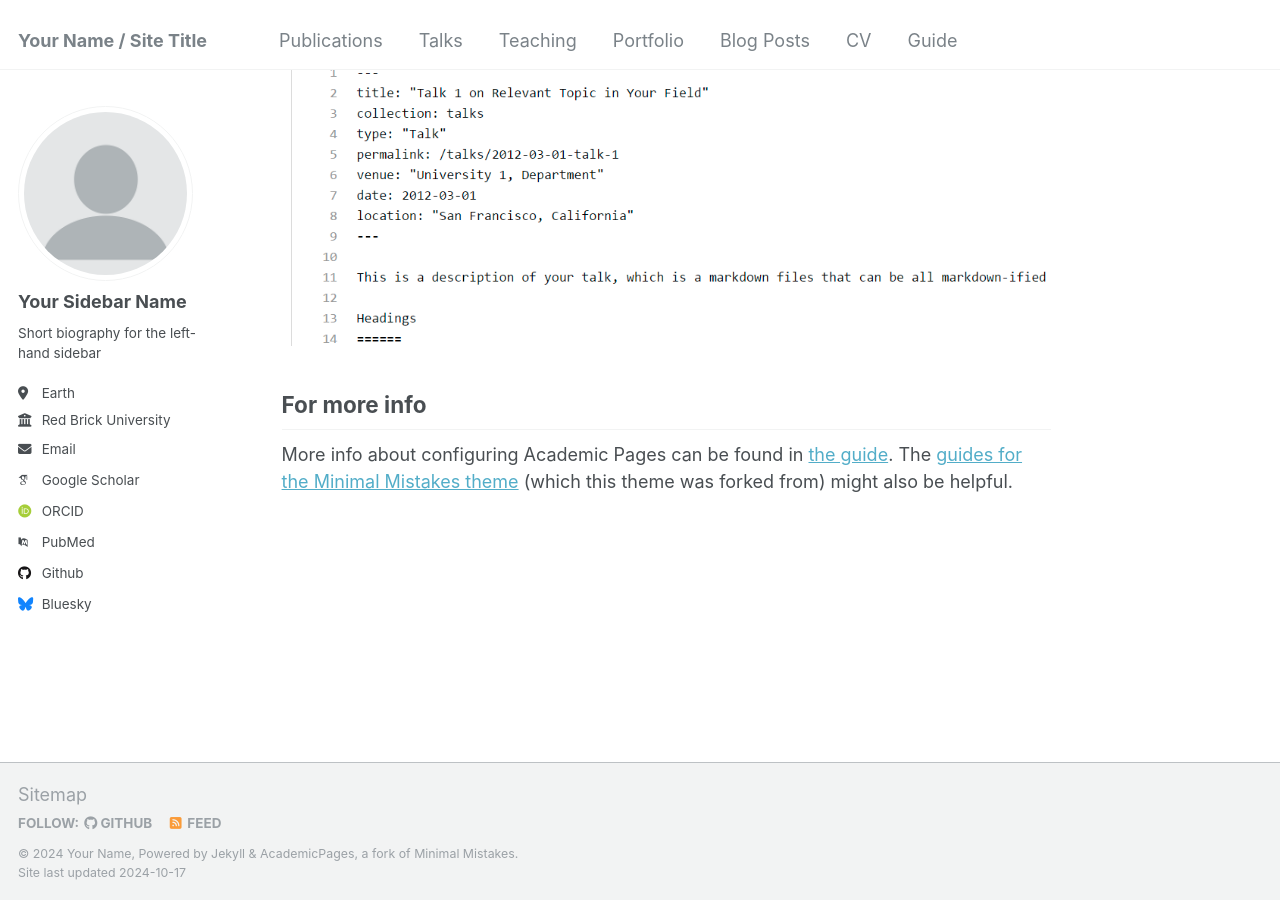
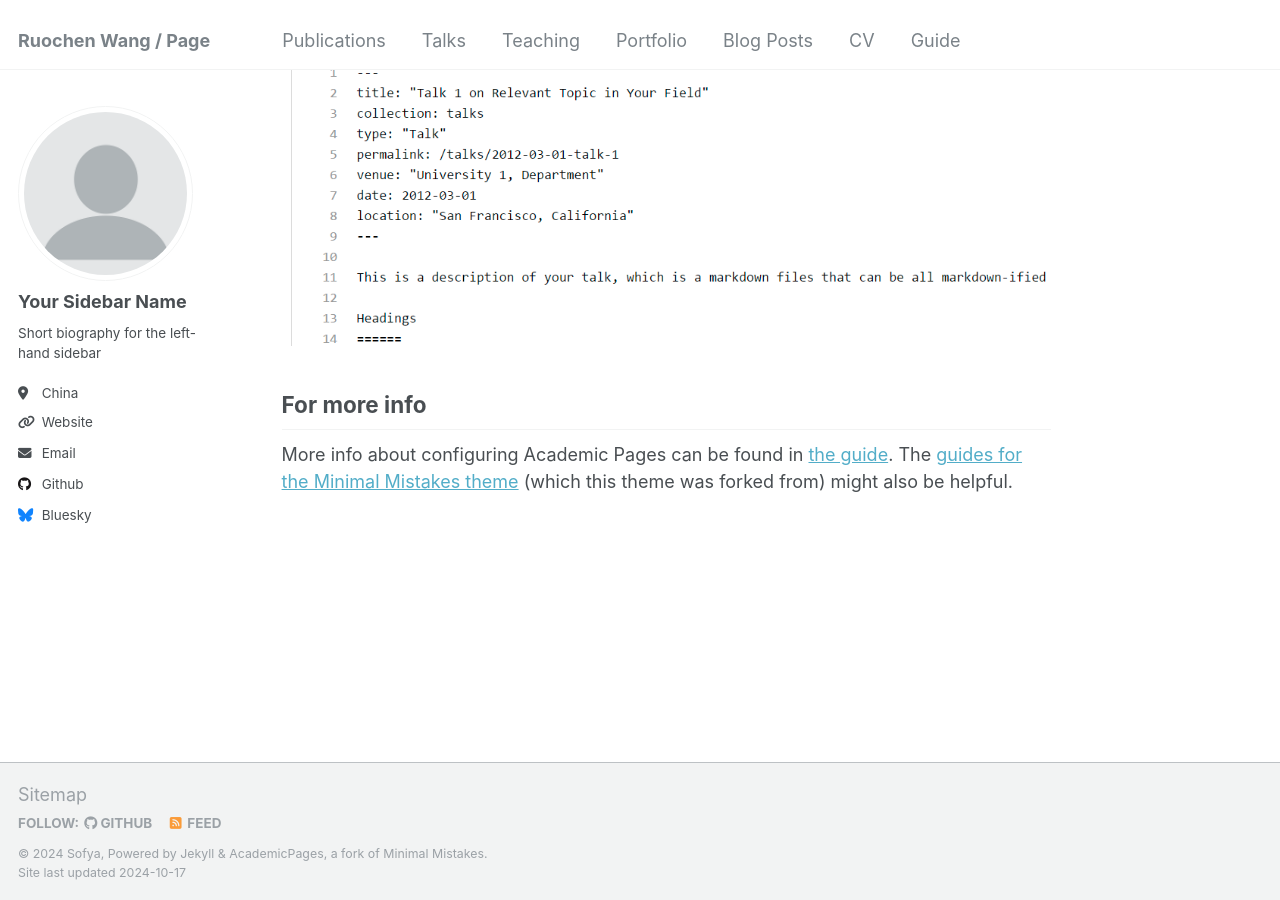
Before and after one commit to Puraaaa/Puraaaa.github.io, a Jekyll site: the page built from _pages/about.md, in a window 1280 px wide and 900 px high, scrolled down 2643 px. Built offline with Jekyll 4.4.1, drawn with Linux system fonts in a browser that asks for light colours; some web fonts are replaced.

Commit message:
Update _config.yml

```diff
--- a/_config.yml
+++ b/_config.yml
@@ -8,13 +8,13 @@
 
 # Basic Site Settings
 locale                   : "en-US"
-title                    : "Your Name / Site Title"
+title                    : "Ruochen Wang / Page"
 title_separator          : "-"
-name                     : &name "Your Name"
+name                     : &name "Sofya"
 description              : &description "personal description"
-url                      : https://academicpages.github.io # the base hostname & protocol for your site e.g. "https://mmistakes.github.io"
+url                      : https://Puraaaa.github.io # the base hostname & protocol for your site e.g. "https://mmistakes.github.io"
 baseurl                  : "" # the subpath of your site, e.g. "/blog"
-repository               : "academicpages/academicpages.github.io"
+# repository               : "academicpages/academicpages.github.io"
 
 # Site Author - The following control what appear as part of the author content on the side bar.
 #               If a field is blank the icon and link will not appear, otherwise it will be shown.
@@ -25,27 +25,27 @@ author:
   name             : "Your Sidebar Name"
   pronouns         : # example: "she/her"
   bio              : "Short biography for the left-hand sidebar"
-  location         : "Earth"
-  employer         : "Red Brick University"
-  uri              : # URL
-  email            : "none@example.org"
+  location         : "China"
+  # employer         : "Red Brick University"
+  uri              : "sofya.me"
+  email            : "sofya.pura.w@gmail.com"
 
   # Academic websites
-  arxiv            : # URL - Update with the correct link to your profile
-  googlescholar    : "https://scholar.google.com/citations?user=PS_CX0AAAAAJ"
-  impactstory      : # URL
-  orcid            : "http://orcid.org/yourorcidurl"
-  semantic         : # URL
-  pubmed           : "https://www.ncbi.nlm.nih.gov/pubmed/?term=john+snow"
-  researchgate     : # URL
+  # arxiv            : # URL - Update with the correct link to your profile
+  # googlescholar    : "https://scholar.google.com/citations?user=PS_CX0AAAAAJ"
+  # impactstory      : # URL
+  # orcid            : "http://orcid.org/yourorcidurl"
+  # semantic         : # URL
+  # pubmed           : "https://www.ncbi.nlm.nih.gov/pubmed/?term=john+snow"
+  # researchgate     : # URL
 
   # Repositories and software development
-  bitbucket        : # Username - Update with your username on the site
-  codepen          : # Username
-  dribbble         : # Username
-  github           : "academicpages"
-  kaggle           : # Username
-  stackoverflow    : # User number or user number and name (i.e., use "1" or "1/jeff-atwood")
+  # bitbucket        : # Username - Update with your username on the site
+  # codepen          : # Username
+  # dribbble         : # Username
+  github           : "Puraaaa"
+  # kaggle           : # Username
+  # stackoverflow    : # User number or user number and name (i.e., use "1" or "1/jeff-atwood")
 
   # Social media
   bluesky          : "bsky.app" # Replace this with you Bluesky username
```
